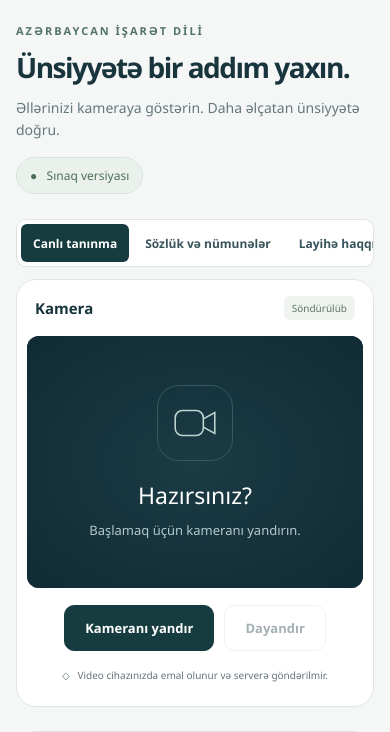
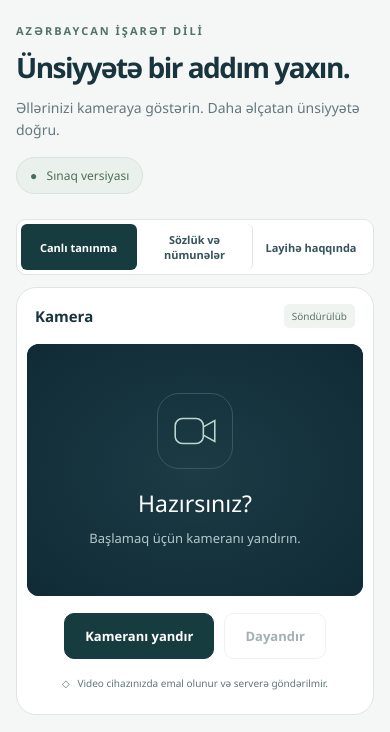
Before and after one commit to musayev-tamerlan/sign-language-ai, a website: page public/index.html in a window 390 px wide. Shown: the part 71-803 px from the top of the page. Drawn offline with Linux system fonts and the light colour scheme.

Commit message:
fix: distribute primary tabs evenly

```diff
--- a/public/styles.css
+++ b/public/styles.css
@@ -68,6 +68,7 @@ body[data-confirmed=true] .signal{background:#e5f5e8;color:#24734e}
 @media(min-width:781px){body{overflow-x:hidden}.wrap{max-width:1280px}.intro{padding:22px 0 16px}.intro h1{font-size:34px}.app-nav{margin-bottom:14px}.workspace{gap:18px;align-items:stretch}.viewfinder{height:min(42vh,420px);aspect-ratio:auto}.controls{padding-top:14px}.privacy{margin:10px 20px 14px}.heading{padding:16px 24px}.result-content{min-height:0;padding:12px 25px 16px}.signal{width:42px;height:42px;margin-bottom:10px}.result-content h3{font-size:19px}.note{margin-bottom:12px}.tips{display:none}footer{margin-top:16px;padding:14px 0}.dictionary{margin-top:0}.app-screen#live-screen{min-height:calc(100vh - 250px)}}
 @media(min-width:781px){header.wrap{height:68px}.brand{font-size:16px}.brand img{width:34px;height:34px}.language{font-size:11px}}
 @media(max-width:780px){header.wrap{height:64px}.brand{font-size:15px}.brand img{width:34px;height:34px}.intro{padding:18px 0 14px}.intro h1{font-size:28px}.app-nav{width:100%;overflow-x:auto;gap:4px;margin-bottom:12px}.app-tab{white-space:nowrap;flex:0 0 auto;min-height:38px;padding:8px 12px}.heading{padding:16px 18px}.viewfinder{margin:0 12px}.controls{padding:14px 12px 0}.result-content{padding:14px 20px 18px}.result-content h3{font-size:20px}.note{margin:0 14px 14px}.practice-card{width:calc(100% - 28px);margin:0 14px 14px}.dictionary{padding:20px 16px}.dictionary-heading{display:block}.word-total{display:inline-block;margin-top:12px}.tabs{overflow-x:auto}.tab{white-space:nowrap;flex:0 0 auto}.word-list{gap:7px}.word-list button{font-size:12px;padding:9px 11px}.modal-actions{flex-wrap:wrap}.modal-actions .primary{order:-1;flex-basis:100%}.modal-actions button{flex:1}.project-hero{padding:28px 20px}.roadmap{grid-template-columns:1fr}.project-stats{gap:16px}}
+.app-nav{width:100%;display:grid;grid-template-columns:repeat(3,minmax(0,1fr));gap:0;padding:4px}.app-tab{min-width:0;text-align:center;border-radius:6px}.app-tab:not(:last-child){border-right:1px solid #dfe6e2}.app-tab.active{border-right-color:transparent}@media(max-width:780px){.app-nav{overflow:visible}.app-tab{white-space:normal;padding:8px 6px;font-size:11px}}
 @media(max-width:780px){.wrap{padding:0 22px}
 header{height:80px}
 .intro{padding:30px 0 25px;flex-direction:column;align-items:flex-start;gap:16px}
```
